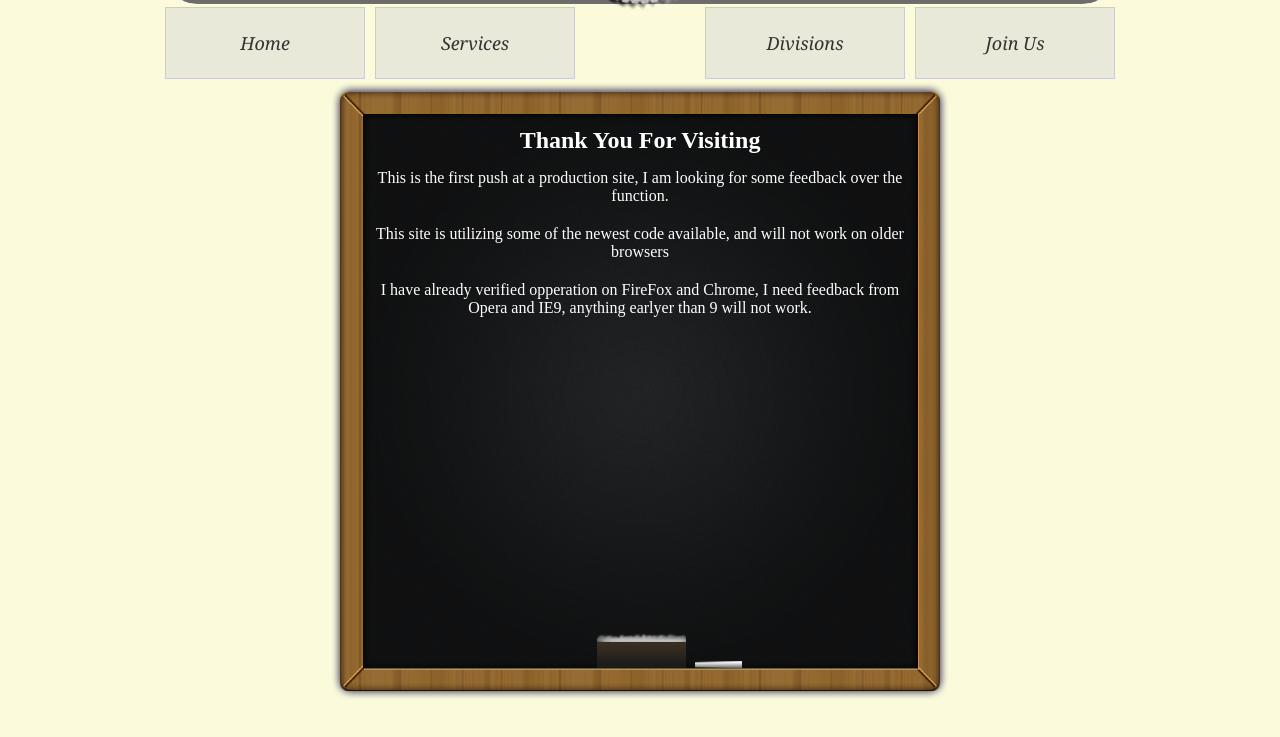
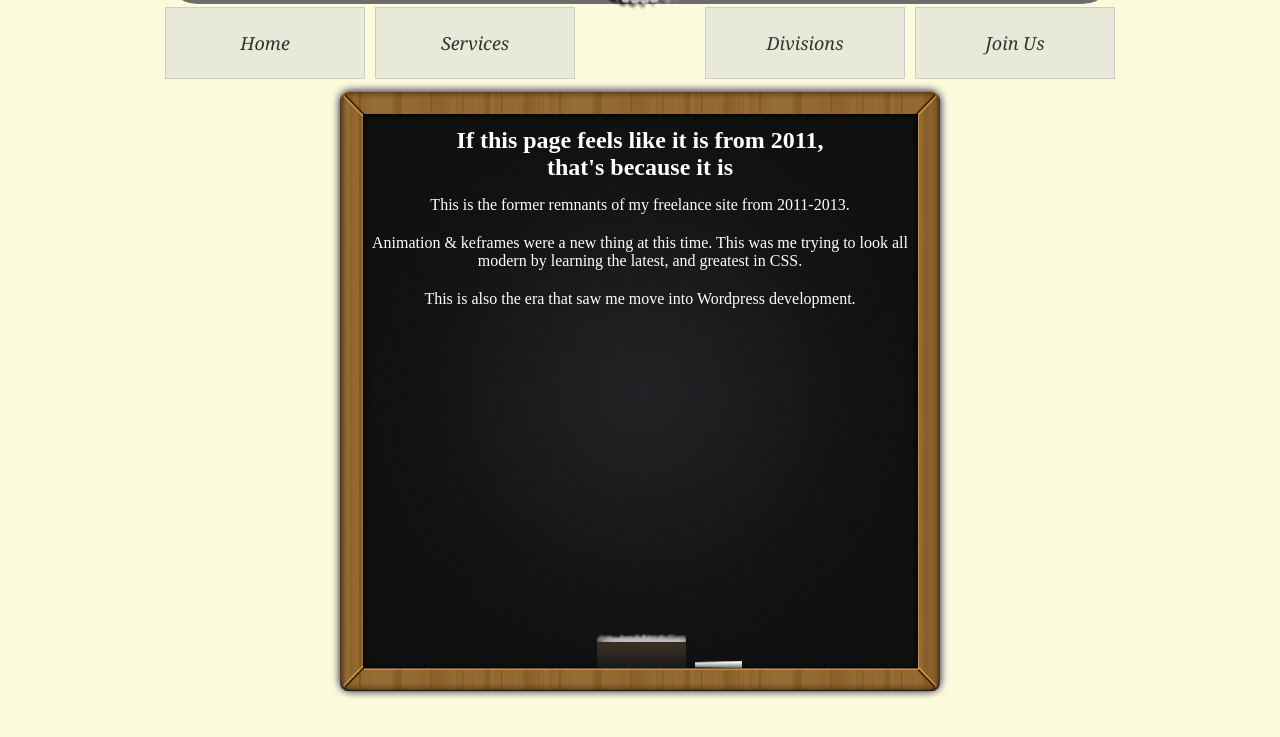
Before and after one commit to kenneth-brook/Flashback-1-from-2011, a website: page index.html in a window 1280 px wide. Shown: the part 153-890 px from the top of the page. Drawn offline with Linux system fonts and the light colour scheme.

Commit message:
updated text for display

```diff
--- a/index.html
+++ b/index.html
@@ -26,7 +26,7 @@
 						<a href="#" id="box2">
 							<h5>Services</h5>
 							<div id="box2">
-								There are many ways we can serve you, he is the place to find
+								There are many ways we can serve you, here is the place to find
 								out just what we can do.
 							</div>
 						</a>
@@ -53,19 +53,19 @@
 			<center>
 				<div id="boardleft">
 					<div id="boardsqueeze">
-						<h4>Thank You For Visiting</h4>
+						<h4>
+							If this page feels like it is from 2011,</br> that's because it is
+						</h4>
 						<p>
-							This is the first push at a production site, I am looking for some
-							feedback over the function.
+							This is the former remnants of my freelance site from 2011-2013.
 						</p>
 						<p>
-							This site is utilizing some of the newest code available, and will
-							not work on older browsers
+							Animation & keframes were a new thing at this time. This was me
+							trying to look all modern by learning the latest, and greatest in
+							CSS.
 						</p>
 						<p>
-							I have already verified opperation on FireFox and Chrome, I need
-							feedback from Opera and IE9, anything earlyer than 9 will not
-							work.
+							This is also the era that saw me move into Wordpress development.
 						</p>
 					</div>
 				</div>
```
